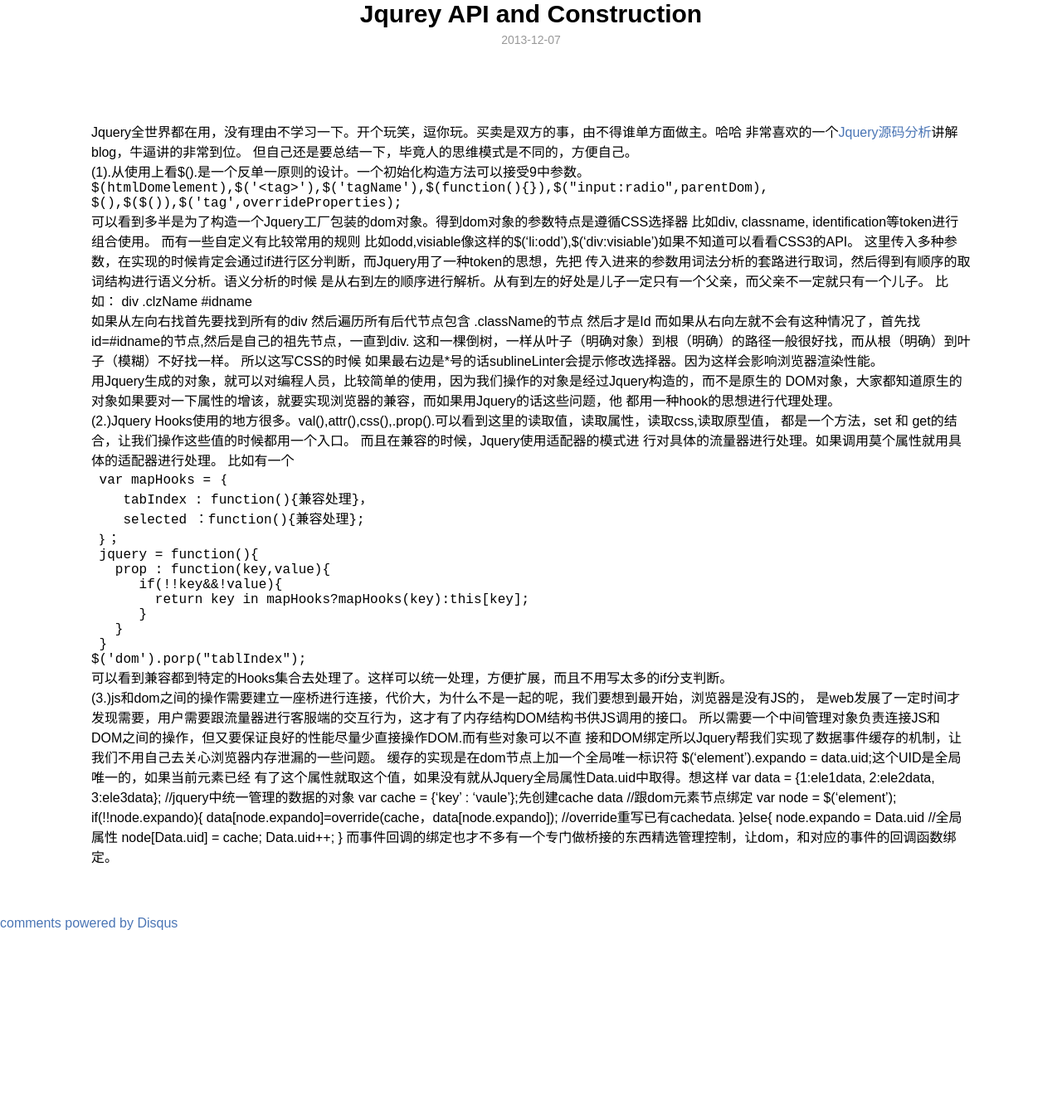
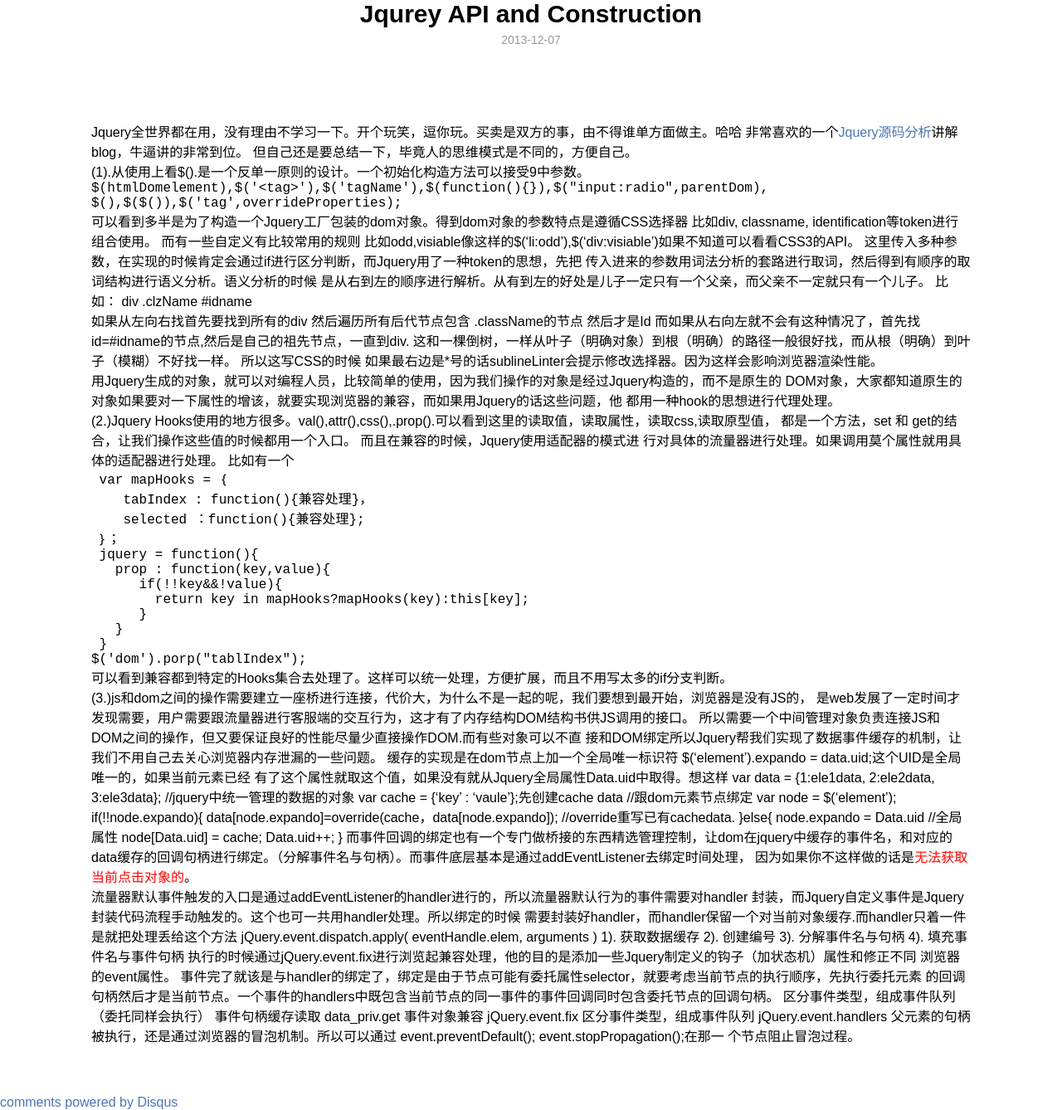
Before and after one commit to clinx/clinx.github.io, a Jekyll site: the page built from _posts/blog/2013-12-07-Jquery-Rules.md, in a window 1280 px wide. Shown: the whole page at 83% size. Built offline with Jekyll 4.4.1, drawn with Linux system fonts in a browser that asks for light colours; Markdown is read by kramdown in place of the engine named in the settings; comment, search, counter and statistics services are not loaded; before the commit the page ends 1122 px from its top, so only the background shows below that.

Commit message:
update jquery event

```diff
--- a/_posts/blog/2013-12-07-Jquery-Rules.md
+++ b/_posts/blog/2013-12-07-Jquery-Rules.md
@@ -69,7 +69,26 @@ DOM对象，大家都知道原生的对象如果要对一下属性的增该，
         node[Data.uid] = cache;
         Data.uid++;
     }
-而事件回调的绑定也才不多有一个专门做桥接的东西精选管理控制，让dom，和对应的事件的回调函数绑定。
-
+而事件回调的绑定也有一个专门做桥接的东西精选管理控制，让dom在jquery中缓存的事件名，和对应的
+data缓存的回调句柄进行绑定。（分解事件名与句柄）。而事件底层基本是通过addEventListener去绑定时间处理，
+因为如果你不这样做的话是<span style="color:red;">无法获取当前点击对象的</span>。<br/>
+流量器默认事件触发的入口是通过addEventListener的handler进行的，所以流量器默认行为的事件需要对handler
+封装，而Jquery自定义事件是Jquery封装代码流程手动触发的。这个也可一共用handler处理。所以绑定的时候
+需要封装好handler，而handler保留一个对当前对象缓存.而handler只着一件是就把处理丢给这个方法
+jQuery.event.dispatch.apply( eventHandle.elem, arguments )
+   1).  获取数据缓存
+   2).  创建编号
+   3).  分解事件名与句柄
+   4).  填充事件名与事件句柄
+执行的时候通过jQuery.event.fix进行浏览起兼容处理，他的目的是添加一些Jquery制定义的钩子（加状态机）属性和修正不同
+浏览器的event属性。
+事件完了就该是与handler的绑定了，绑定是由于节点可能有委托属性selector，就要考虑当前节点的执行顺序，先执行委托元素
+的回调句柄然后才是当前节点。一个事件的handlers中既包含当前节点的同一事件的事件回调同时包含委托节点的回调句柄。
+区分事件类型，组成事件队列（委托同样会执行）
+  事件句柄缓存读取  data_priv.get
+  事件对象兼容       jQuery.event.fix
+  区分事件类型，组成事件队列  jQuery.event.handlers
+父元素的句柄被执行，还是通过浏览器的冒泡机制。所以可以通过 event.preventDefault();  event.stopPropagation();在那一
+个节点阻止冒泡过程。
 
 [1]: http://www.cnblogs.com/aaronjs/category/511281.html
```
